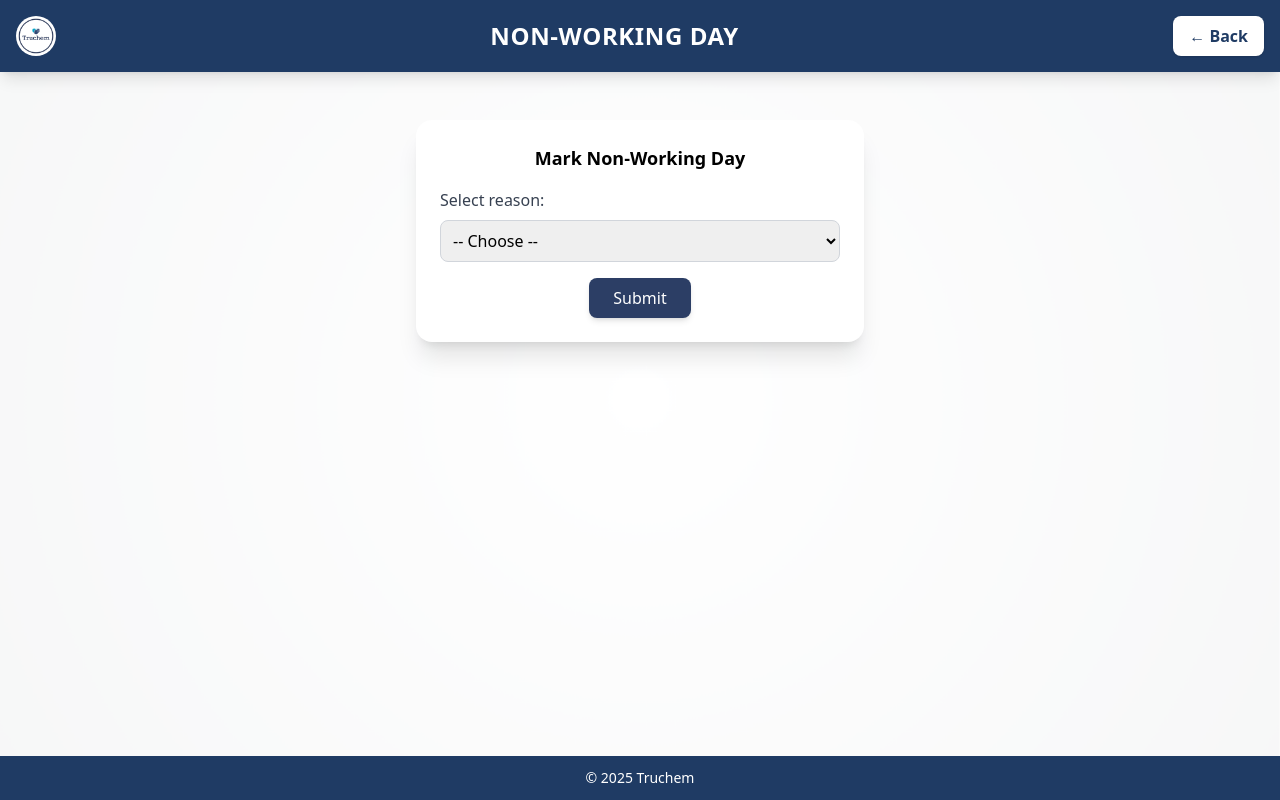
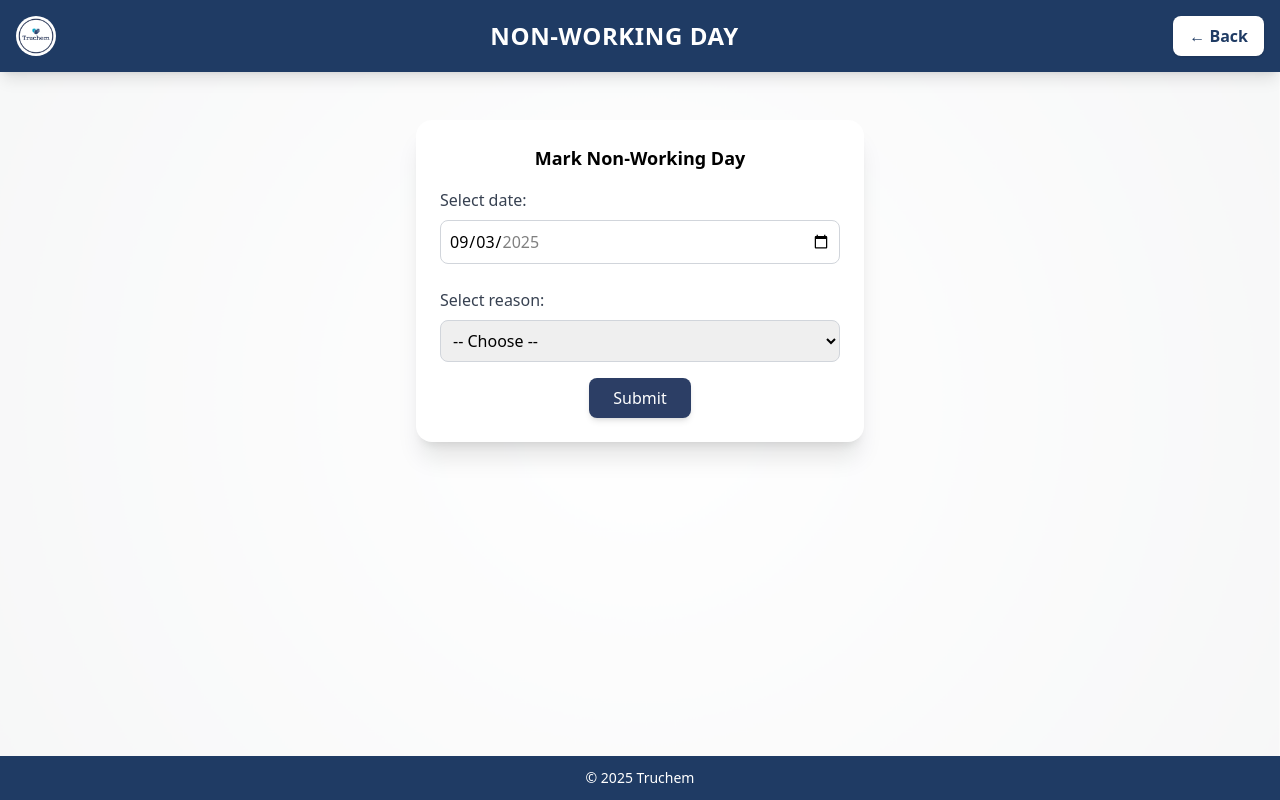
Before and after one commit to nix2205/Project-root-client, a React (Create React App) app: page /non-working-day in a window 1280 px wide. Built offline with nearby package versions, Linux system fonts and the light colour scheme; no server answers.

Commit message:
others table

```diff
--- a/src/components/UserOtherExpensesTable.js
+++ b/src/components/UserOtherExpensesTable.js
@@ -32,8 +32,11 @@ const UserOtherExpensesTable = ({ otherExpenses = [] }) => {
         <thead className="bg-gray-100 text-gray-600 uppercase font-semibold">
           <tr>
             <th className="border p-3 w-12 text-center">Sl.No</th>
+
             <th className="border p-3 w-32 text-center">Date</th>
             <th className="border p-3 w-auto text-left">Description</th>
+                            <th className="border p-3 w-28 text-center">Bill No</th> {/* ✅ NEW */}
+
             <th className="border p-3 w-48 text-center">Amount (₹)</th>
           </tr>
         </thead>
@@ -53,9 +56,13 @@ const UserOtherExpensesTable = ({ otherExpenses = [] }) => {
                     </td>
                   )}
 
+
+
                   <td className="border p-2">
                     <p>{entry.description}</p>
                   </td>
+                                    <td className="border p-2 text-center">{entry.billNo || "-"}</td> {/* ✅ NEW */}
+
 
                   <td className="border p-2 text-right">
                     <div className="flex justify-end items-center gap-2">
--- a/src/pages/AdminDashboard.jsx
+++ b/src/pages/AdminDashboard.jsx
@@ -9,6 +9,8 @@ const API = process.env.REACT_APP_BACKEND_URL;
 function AdminDashboard() {
   const [users, setUsers] = useState([]);
   const [expenseTotals, setExpenseTotals] = useState({});
+  const [lastReported, setLastReported] = useState({});
+
   const navigate = useNavigate();
 
   useEffect(() => {
@@ -46,6 +48,20 @@ function AdminDashboard() {
           return Promise.all([normalExpensesPromise, otherExpensesPromise]);
         });
 
+        const lastReportedPromises = filteredUsers.map((user) =>
+  axios.get(`${API}/api/admin/last-reported/${user.username}`, headers)
+);
+
+const lastReportedResults = await Promise.all(lastReportedPromises);
+
+const lastReportedMap = {};
+filteredUsers.forEach((user, i) => {
+  lastReportedMap[user.username] = lastReportedResults[i].data.lastReported;
+});
+
+setLastReported(lastReportedMap);
+
+
         const allUsersExpenses = await Promise.all(expensePromises);
 
         const totals = {};
@@ -73,6 +89,8 @@ function AdminDashboard() {
 
     fetchAllData();
   }, [navigate]);
+
+
 
   // --- NEW: DELETE HANDLER FUNCTION ---
   const handleDeleteUser = async (username) => {
@@ -132,8 +150,11 @@ function AdminDashboard() {
                       {user.username}
                     </h4>
                     <p className="text-sm text-gray-500 mt-1">
-                      (HQ: {user.hq || "N/A"})
+                      {user.hq || "N/A"}
                     </p>
+                    <p className="text-sm text-gray-500 mt-1">
+  Last Reported: {lastReported[user.username] || "N/A"}
+</p>
                   </div>
                 </div>
 
--- a/src/pages/AdminExpenseStatement.jsx
+++ b/src/pages/AdminExpenseStatement.jsx
@@ -139,8 +139,8 @@ const AdminExpenseStatement = () => {
     try {
       const normalExpensesHeaders = ["Date", "Time", "Place of Work", "Zone", "KM", "Mode of Transport", "Fare (TA)", "Extra TA", "TA Desc", "DA", "Extra DA", "DA Desc", "Total"];
       const normalExpensesData = expenses.map(exp => [exp.date, exp.time, exp.location, exp.zone, exp.km, exp.transport, exp.fare ?? 0, exp.extraTA ?? 0, exp.taDesc ?? "", exp.da ?? 0, exp.extraDA ?? 0, exp.daDesc ?? "", exp.total ?? 0]);
-      const otherExpensesHeaders = ["Date", "Description", "Amount", "Extra Amount", "Extra Desc", "Total"];
-      const otherExpensesData = otherExpenses.map(exp => [exp.date, exp.description, exp.amount ?? 0, exp.extraamount ?? 0, exp.extradescription ?? "", exp.total ?? 0]);
+      const otherExpensesHeaders = ["Date", "Bill No", "Description", "Amount", "Extra Amount", "Extra Desc", "Total"];
+      const otherExpensesData = otherExpenses.map(exp => [exp.date,  exp.billNo || "-", exp.description, exp.amount ?? 0, exp.extraamount ?? 0, exp.extradescription ?? "", exp.total ?? 0]);
       const wb = XLSX.utils.book_new();
       const wsNormal = XLSX.utils.aoa_to_sheet([normalExpensesHeaders, ...normalExpensesData]);
       const wsOther = XLSX.utils.aoa_to_sheet([otherExpensesHeaders, ...otherExpensesData]);
--- a/src/pages/EditInfoPage.jsx
+++ b/src/pages/EditInfoPage.jsx
@@ -1,3 +1,7 @@
+
+
+
+
 // src/pages/EditUserInfo.js
 
 import React, { useState, useEffect } from "react";
--- a/src/pages/NonWorkingDayPage.jsx
+++ b/src/pages/NonWorkingDayPage.jsx
@@ -5,8 +5,15 @@ import Layout from "../components/Layout";
 const NonWorkingDayPage = () => {
   const [reason, setReason] = useState("");
   const [customReason, setCustomReason] = useState("");
-  const [submitted, setSubmitted] = useState(false);
+  const [submittedDate, setSubmittedDate] = useState(null); // store submitted date
   const API = process.env.REACT_APP_BACKEND_URL;
+
+  const today = new Date();
+  const minDate = new Date(today.getFullYear(), today.getMonth() - 1, 1); // start of prev month
+  const maxDate = new Date(today.getFullYear(), today.getMonth() + 1, 0); // end of current month
+
+  const formatForInput = (d) => d.toISOString().split("T")[0]; // yyyy-mm-dd
+    const [date, setDate] = useState(formatForInput(today));
 
   const handleSave = async () => {
     if (!reason || (reason === "Others" && !customReason.trim())) {
@@ -14,12 +21,26 @@ const NonWorkingDayPage = () => {
       return;
     }
 
+    if (!date) {
+      alert("Please select or enter a date");
+      return;
+    }
+
+    // Validate entered date
+    const enteredDate = new Date(date);
+    if (enteredDate < minDate || enteredDate > maxDate) {
+      alert("Date must be within current or previous month.");
+      return;
+    }
+
     const selectedReason = reason === "Others" ? customReason : reason;
-    const date = new Date().toLocaleDateString("en-GB");
+
+    // Format date & time
+    const formattedDate = enteredDate.toLocaleDateString("en-GB");
     const time = new Date().toLocaleTimeString("en-GB");
 
     const expenseEntry = {
-      date,
+      date: formattedDate,
       time,
       location: selectedReason,
       zone: "-",
@@ -39,7 +60,7 @@ const NonWorkingDayPage = () => {
         headers: { Authorization: `Bearer ${token}` },
       });
 
-      setSubmitted(true);
+      setSubmittedDate(formattedDate); // store date for showing message
     } catch (err) {
       console.error("Error saving non-working day:", err);
       if (err.response?.data?.msg) {
@@ -54,15 +75,24 @@ const NonWorkingDayPage = () => {
     <Layout title="NON-WORKING DAY" backTo="/mode-selector">
       <div className="flex justify-center items-center mt-6">
         <div className="bg-white shadow-xl rounded-2xl p-6 w-full max-w-md">
-          {submitted ? (
-            <p className="text-green-600 font-semibold text-lg text-center">
-              ✅ Your non-working day has been recorded.
-            </p>
-          ) : (
-            <>
           <h2 className="text-lg font-semibold mb-4 text-center">
             Mark Non-Working Day
           </h2>
+
+          {/* Date Selector */}
+          <div className="mb-4">
+            <label className="block text-gray-700 font-medium mb-2">
+              Select date:
+            </label>
+            <input
+              type="date"
+              value={date}
+              onChange={(e) => setDate(e.target.value)}
+              min={formatForInput(minDate)}
+              max={formatForInput(maxDate)}
+              className="w-full border border-gray-300 rounded-lg p-2 mb-2 focus:outline-none focus:ring-2 focus:ring-[#2C3E65]"
+            />
+          </div>
 
           {/* Reason Dropdown */}
           <div className="mb-4">
@@ -95,17 +125,24 @@ const NonWorkingDayPage = () => {
             </div>
           )}
 
+
+
           {/* Submit Button */}
-              <div className="flex justify-center gap-4">
+          <div className="flex flex-col items-center gap-2">
             <button
               onClick={handleSave}
               className="bg-[#2C3E65] text-white px-6 py-2 rounded-lg shadow-md hover:bg-[#1F2A49] transition"
             >
               Submit
             </button>
+
+            {/* Show submitted message if any */}
+            {submittedDate && (
+              <p className="text-green-600 font-semibold mt-2 text-center">
+                ✅ Submitted for {submittedDate}
+              </p>
+            )}
           </div>
-            </>
-          )}
         </div>
       </div>
     </Layout>
--- a/src/pages/OtherExpensespage.jsx
+++ b/src/pages/OtherExpensespage.jsx
@@ -14,7 +14,7 @@ const OtherExpensesPage = () => {
   const lastAllowedDate = today;
 
   const [date, setDate] = useState(today.format("YYYY-MM-DD"));
-  const [entries, setEntries] = useState([{ amount: "", description: "" }]);
+  const [entries, setEntries] = useState([{ amount: "", description: "",billNo: "" }]);
   const [message, setMessage] = useState("");
 
   const handleChange = (index, field, value) => {
@@ -23,7 +23,7 @@ const OtherExpensesPage = () => {
     setEntries(updated);
   };
 
-  const addEntry = () => setEntries([...entries, { amount: "", description: "" }]);
+  const addEntry = () => setEntries([...entries, { amount: "", description: "", billNo: "" }]);
   const calculateTotal = () => entries.reduce((sum, e) => sum + Number(e.amount || 0), 0);
   const validateDate = (selectedDate) => {
     const dateObj = dayjs(selectedDate);
@@ -42,7 +42,7 @@ const OtherExpensesPage = () => {
       const formattedDate = dayjs(date).format("DD/MM/YYYY");
 
       const validEntries = entries.filter(
-        (e) => e.amount && !isNaN(e.amount) && e.description.trim() !== ""
+        (e) => e.amount && !isNaN(e.amount) && e.description.trim() && e.billNo.trim() !== ""
       );
 
       if (validEntries.length === 0) {
@@ -106,6 +106,16 @@ const OtherExpensesPage = () => {
                   placeholder="Enter description"
                 />
               </div>
+              <div>
+    <label className="block mb-1 font-medium">Bill No:</label>
+    <input
+      type="text"
+      className="border rounded-lg px-3 py-2 w-full focus:outline-none focus:ring-2 focus:ring-[#2C3E65]"
+      value={entry.billNo}
+      onChange={(e) => handleChange(idx, "billNo", e.target.value)}
+      placeholder="Enter bill number"
+    />
+  </div>
             </div>
           ))}
 
```
Also changed, not shown: src/components/AdminOtherExpensesTable.jsx (+3 -172 lines). Lines whose indentation alone changed are shown as unchanged.
